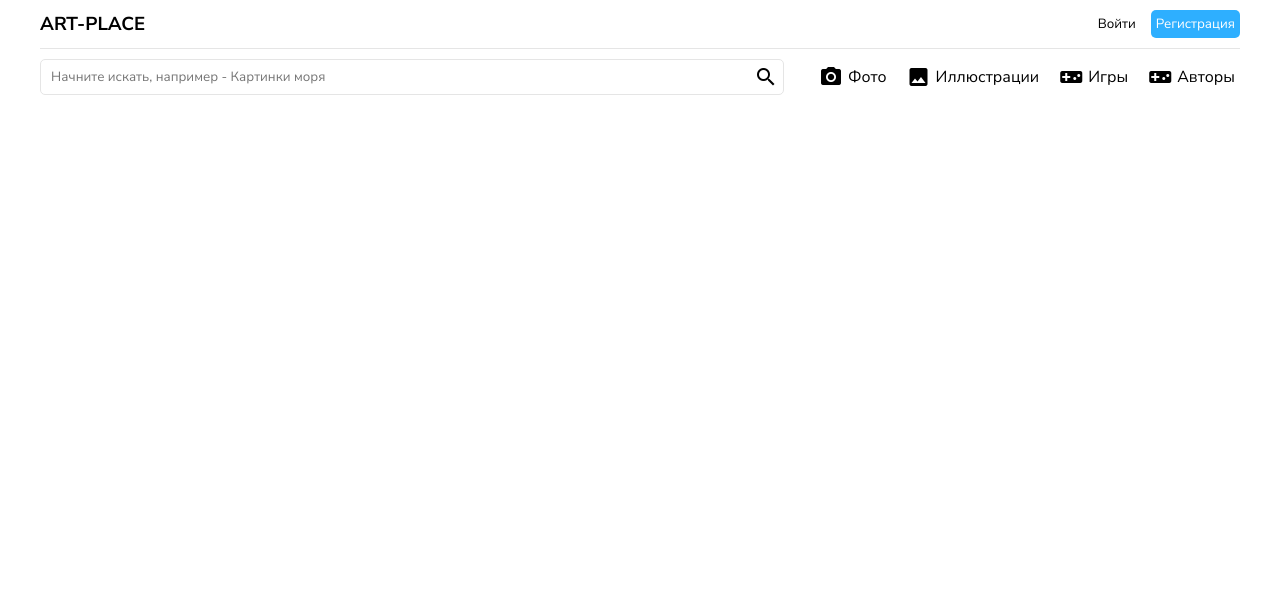
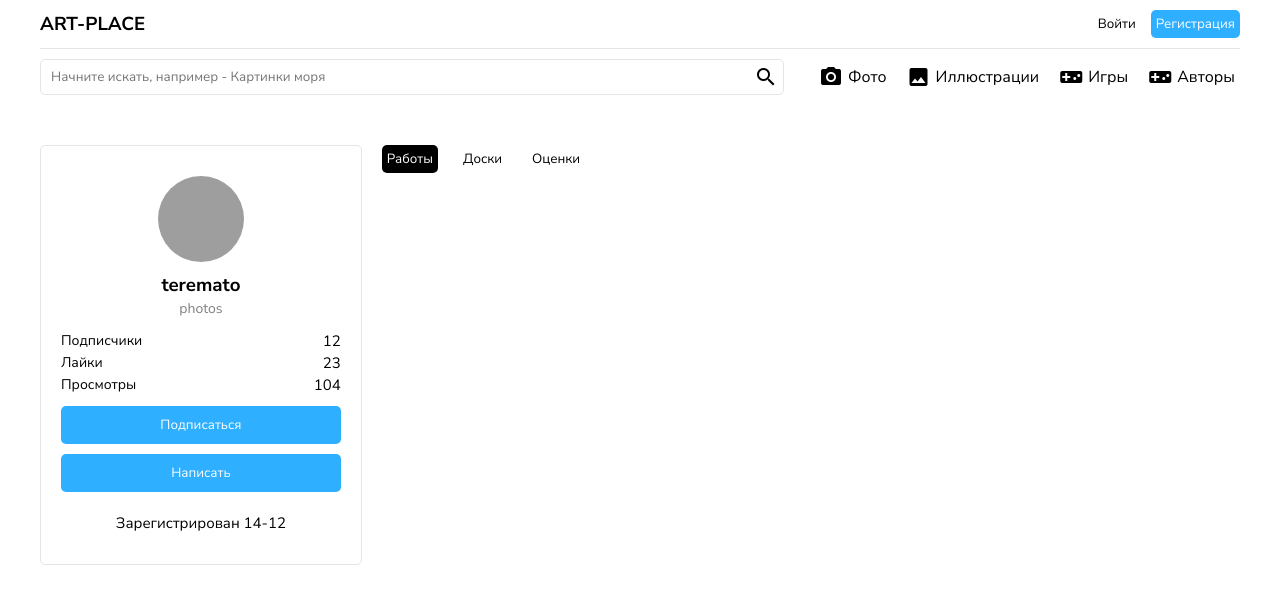
Before and after one commit to teremato/art-place-client, a Vue app: page /profile/1 in a window 1280 px wide. Shown: the top 604 px of the page. Built offline with nearby package versions, Linux system fonts and the light colour scheme; grey boxes are pictures that could not be loaded.

Commit message:
Разработка страницы пользователя

```diff
--- a/src/entities/user/ui/user-profile/UserProfile.vue
+++ b/src/entities/user/ui/user-profile/UserProfile.vue
@@ -1,28 +1,55 @@
 <template>
     <div class="user__profile-block">
         <div class="user__profile-main">
-            <Image src="dfdf"/>
+            <div class="user__profile-main-avatar">
+                <div class="avatar-block">
+                    <Image :src="user.avatar.mini" :circle="true"/>
+                </div>
+            </div>
             <div class="user__profile-main-bio">
-                <h3></h3>
-                <div></div>
-                <div></div>
-                <div></div>
+                <h3>{{ user.name }}</h3>
+                <div class="direction">
+                    {{ user.direction }}
+                </div>
+            </div>
+            <div class="user__profile-main-stats">
+                <div class="stats-field">
+                    <span class="name">Подписчики</span>
+                    <span class="count">{{ user.subscribeCount }}</span>
+                </div>
+                <div class="stats-field">
+                    <span class="name">Лайки</span>
+                    <span class="count">{{ user.commonLikes }}</span>
+                </div>
+                <div class="stats-field">
+                    <span class="name">Просмотры</span>
+                    <span class="count">{{ user.commonWatch }}</span>
+                </div>
             </div>
             <div class="user__actions">
                 <slot name="actions"></slot>
             </div>
         </div>
         <div class="user__create-date">
-            <span></span>
+            <span>Зарегистрирован {{ user.created_at }}</span>
         </div>
     </div>
 </template>
 
 <script setup lang="ts">
+import { User } from '@/shared/api/types';
 import { Image } from '@/shared/ui';
+
+interface Props {
+    user: User
+}
+
+defineProps<Props>();
 
 </script>
 
-<style scoped>
-
+<style
+    lang="scss"
+    scoped
+    src="./styles.scss" >
 </style>
--- a/src/entities/user/ui/user-profile/styles.scss
+++ b/src/entities/user/ui/user-profile/styles.scss
@@ -0,0 +1,57 @@
+.user__profile-block {
+    padding: 30px 20px;
+
+    .user__profile-main {
+        &-avatar {
+            display: flex;
+            justify-content: center;
+
+            .avatar-block {
+                width: 86px;
+                height: 86px;
+            }
+        }
+        &-bio {
+            display: flex;
+            flex-direction: column;
+            align-items: center;
+
+            margin: 10px 0px;
+
+            .direction {
+                font-size: 14px;
+                line-height: 22px;
+                color: gray;
+            }
+        }
+        &-stats {
+
+            margin: 10px 0px;
+
+            h3 { text-align: center; }
+
+            .stats-field {
+                display: flex;
+                align-items: center;
+                justify-content: space-between;
+
+                .name {
+                    font-size: 14px;
+                    line-height: 22px;
+                }
+                .count {
+                    font-size: 15px;
+                    line-height: 22px;
+                }
+            }
+        }
+    }
+}
+.user__create-date {
+
+    font-size: 15px;
+    line-height: 22px;
+    text-align: center;
+
+    margin-top: 20px;
+}
--- a/src/pages/user-profile/UserProfilePage.vue
+++ b/src/pages/user-profile/UserProfilePage.vue
@@ -1,10 +1,30 @@
 <template>
-    <div>
+    <div class="user__profile-wrapper app-container">
+        <div class="user__profile-left">
+            <user-profile-block/>
+        </div>
+        <div class="user__profile-right">
+            <div class="user__profile-filters">
+                <button class="btn btn-s btn-hv-op btn-blc-active">
+                    Работы
+                </button>
+                <button class="btn btn-s btn-hv-op">
+                    Доски
+                </button>
+                <button class="btn btn-s btn-hv-op">
+                    Оценки
+                </button>
+            </div>
+            <div class="user__profile-content">
 
+            </div>
+        </div>
     </div>
 </template>
 
 <script setup lang="ts">
+import { UserProfileBlock } from '@/widgets/user-profile-block';
+
 
 </script>
 
--- a/src/pages/user-profile/styles.scss
+++ b/src/pages/user-profile/styles.scss
@@ -0,0 +1,18 @@
+.user__profile-wrapper {
+    margin: 0 auto;
+    display: flex;
+    gap: 20px;
+}
+.user__profile-filters {
+    display: flex;
+    align-items: center;
+    gap: 20px;
+
+    margin-bottom: 20px;
+}
+.user__profile-left {
+    width: 30%;
+}
+.user__profile-right {
+    width: 80%;
+}
--- /dev/null
+++ b/src/shared/mock/UserMock.ts
@@ -0,0 +1,19 @@
+import { User } from '../api/types';
+
+export const userMock: User = {
+    id: 1,
+    name: 'teremato',
+    email: 'teremato@mail.ru',
+    avatar: {
+        id: 1,
+        default: 'https://f.vividscreen.info/soft/7f36886fe1136dd84de182ff72eb7f8d/Photographer-of-Scenery-2048x2048.jpg',
+        mini: 'https://f.vividscreen.info/soft/7f36886fe1136dd84de182ff72eb7f8d/Photographer-of-Scenery-2048x2048.jpg'
+    },
+    role: 'user',
+    direction: 'photos',
+    isSubscribe: false,
+    subscribeCount: 12,
+    commonLikes: 23,
+    commonWatch: 104,
+    created_at: '14-12'
+}
--- a/src/shared/scss/buttons.scss
+++ b/src/shared/scss/buttons.scss
@@ -40,6 +40,14 @@
         background-color: rgba($color: #b8c5cc, $alpha: 0.4);
     }
 }
+.btn-blc-active {
+    background-color: #000000;
+    color: white;
+    &:hover {
+        background-color: rgba($color: #000000, $alpha: 0.8);
+        color: white;
+    }
+}
 
 .btn-s {
     padding: 5px;
--- a/src/shared/ui/image/UiImage.vue
+++ b/src/shared/ui/image/UiImage.vue
@@ -1,20 +1,28 @@
 <template>
-    <div :class="$style.ui_image">
-        <div v-show="!isLoad" :class="$style.empty_block"></div>
+    <div class="ui_image">
+        <div v-show="!isLoad" class="empty_block"
+            :class="{ 'image-circle': circle }" >
+        </div>
         <img @load="imageLoad" :src="src"
-            :class="(!isLoad) ? $style.load_image : ''" >
+            :class="[
+                (!isLoad) ? 'load_image' : '',
+                (circle) ? 'image-circle' : '' ]" >
 
     </div>
 </template>
 
 <script setup lang="ts">
-import { ref } from 'vue';
+import { ref, withDefaults } from 'vue';
 
 
 interface Props {
-    src: string
+    src: string,
+    circle: boolean
 }
-defineProps<Props>();
+withDefaults(defineProps<Props>(), {
+    src: '',
+    circle: false
+});
 
 const isLoad = ref<boolean>(false);
 
@@ -30,6 +38,6 @@ const imageLoad = (event: Event) => {
 
 <style
     lang="scss"
-    module
+    scoped
     src="./styles.scss" >
 </style>
--- a/src/shared/ui/image/styles.scss
+++ b/src/shared/ui/image/styles.scss
@@ -13,3 +13,7 @@
         height: 100%;
     }
 }
+
+.image-circle {
+    border-radius: 50%;
+}
--- /dev/null
+++ b/src/widgets/user-profile-block/index.ts
@@ -0,0 +1,5 @@
+import UserProfileBlock from './ui/UserPropfieBlock.vue';
+
+export {
+    UserProfileBlock
+};
--- /dev/null
+++ b/src/widgets/user-profile-block/ui/UserPropfieBlock.vue
@@ -0,0 +1,30 @@
+<template>
+    <card>
+        <user-profile :user="userMock">
+            <template #actions>
+                <div class="user__profile-actions">
+                    <button class="btn btn-bl btn-xl btn-auto">
+                        Подписаться
+                    </button>
+                    <button class="btn btn-bl btn-xl btn-auto">
+                        Написать
+                    </button>
+                </div>
+            </template>
+        </user-profile>
+    </card>
+</template>
+
+<script setup lang="ts">
+import { UserProfile } from '@/entities/user';
+import { userMock } from '@/shared/mock/UserMock';
+import { Card } from '@/shared/ui';
+
+
+</script>
+
+<style
+    lang="scss"
+    scoped
+    src="./styles.scss" >
+</style>
--- /dev/null
+++ b/src/widgets/user-profile-block/ui/styles.scss
@@ -0,0 +1,5 @@
+.user__profile-actions {
+    display: flex;
+    flex-direction: column;
+    gap: 10px;
+}
```
Also changed, not shown: src/shared/api/types.ts (+6 -2 lines).
